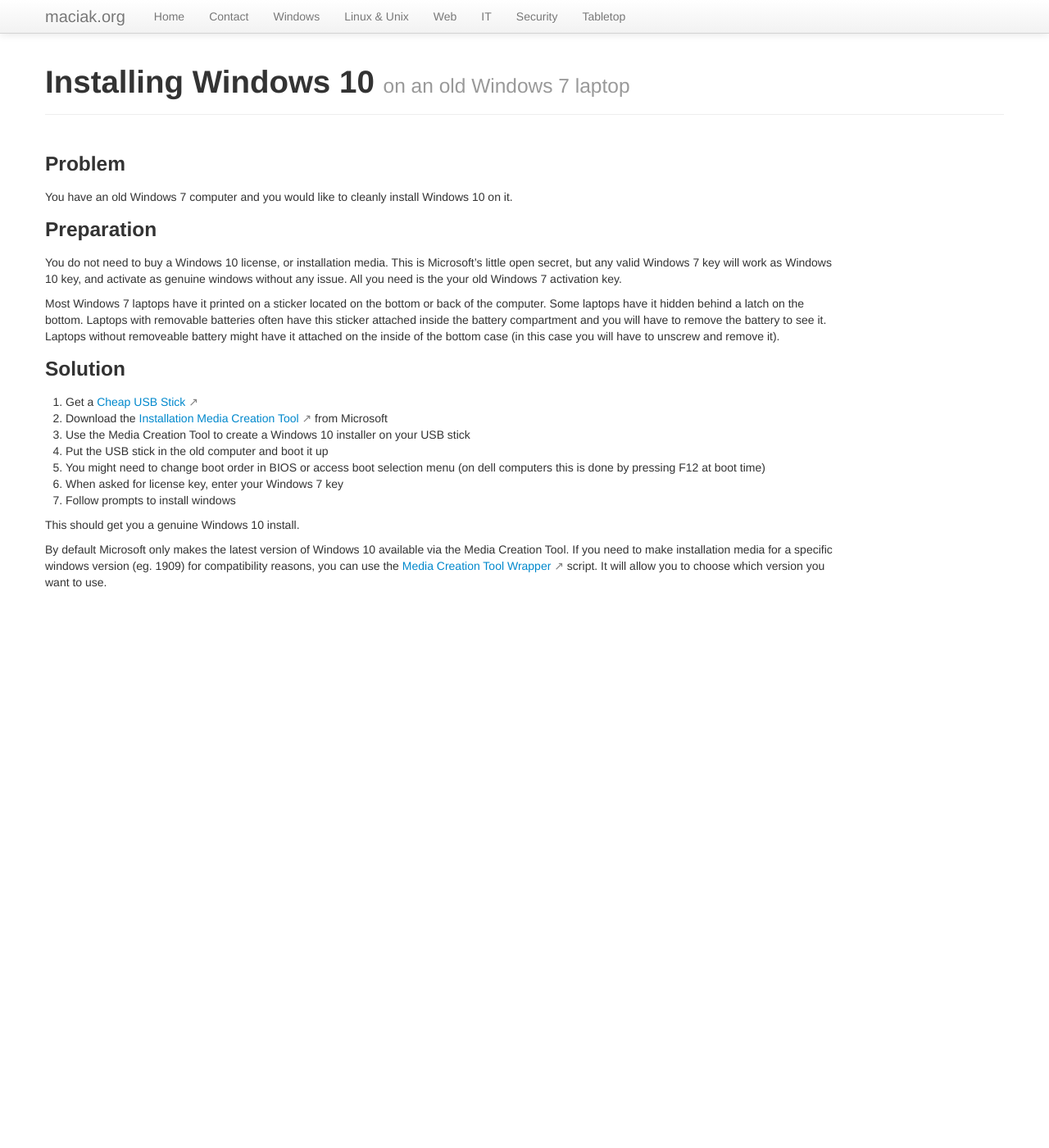
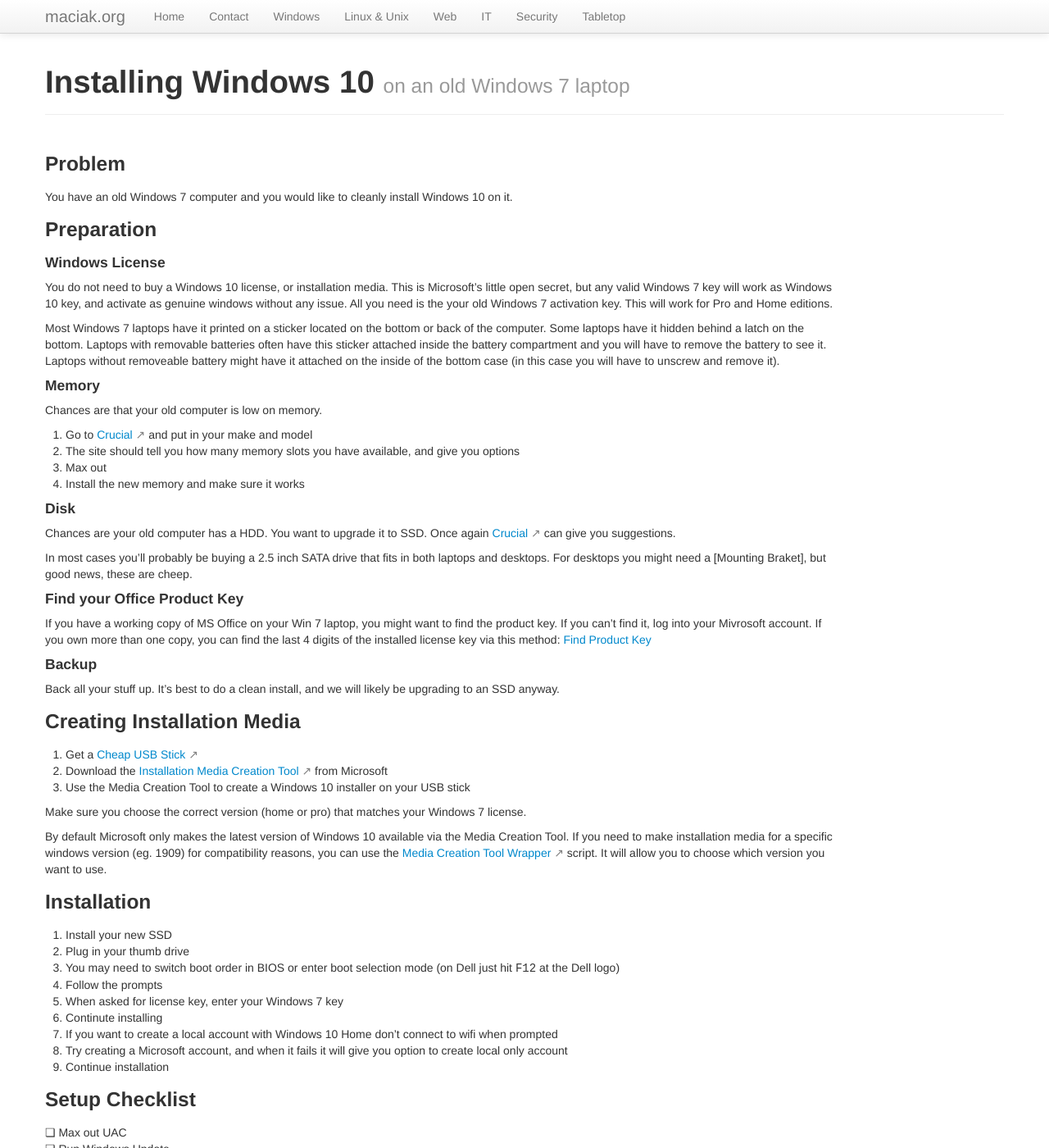
Before and after one commit to maciakl/maciak.org, a Jekyll site: the page built from _kb/win10.md, in a window 1280 px wide and 1400 px high. Shown: the whole window at 82% size. Built offline with Jekyll 4.4.1, drawn with Linux system fonts in a browser that asks for light colours; some of the changed text lies outside the part shown.

Commit message:
lots of studff

````diff
--- a/_kb/win10.md
+++ b/_kb/win10.md
@@ -11,28 +11,104 @@
 
 ### Preparation
 
-You do not need to buy a Windows 10 license, or installation media. This is Microsoft's little open secret, but any valid Windows 7 key will work as Windows 10 key, and activate as genuine windows without any issue. All you need is the your old Windows 7 activation key.
+#### Windows License
+
+You do not need to buy a Windows 10 license, or installation media. This is Microsoft's little open secret, but any valid Windows 7 key will work as Windows 10 key, and activate as genuine windows without any issue. All you need is the your old Windows 7 activation key. This will work for Pro and Home editions.
 
 Most Windows 7 laptops have it printed on a sticker located on the bottom or back of the computer. Some laptops have it hidden behind a latch on the bottom. Laptops with removable batteries often have this sticker attached inside the battery compartment and you will have to remove the battery to see it. Laptops without removeable battery might have it attached on the inside of the bottom case (in this case you will have to unscrew and remove it).
 
-### Solution
+#### Memory
 
+Chances are that your old computer is low on memory.
 
+1. Go to [Crucial] and put in your make and model
+1. The site should tell you how many memory slots you have available, and give you options
+1. Max out
+1. Install the new memory and make sure it works
+
+#### Disk
+
+Chances are your old computer has a HDD. You want to upgrade it to SSD. Once again [Crucial] can give you suggestions.
+
+In most cases you'll probably be buying a 2.5 inch SATA drive that fits in both laptops and desktops. For desktops you might need a [Mounting Braket], but good news, these are cheep.
+
+#### Find your Office Product Key
+
+If you have a working copy of MS Office on your Win 7 laptop, you might want to find the product key. If you can't find it, log into your Mivrosoft account. If you own more than one copy, you can find the last 4 digits of the installed license key via this method: [Find Product Key]
+
+#### Backup
+
+Back all your stuff up. It's best to do a clean install, and we will likely be upgrading to an SSD anyway.
+
+### Creating Installation Media
 
 1. Get a [Cheap USB Stick]
 1. Download the [Installation Media Creation Tool] from Microsoft
 1. Use the Media Creation Tool to create a Windows 10 installer on your USB stick
-1. Put the USB stick in the old computer and boot it up
-1. You might need to change boot order in BIOS or access boot selection menu (on dell computers this is done by pressing F12 at boot time)
-1. When asked for license key, enter your Windows 7 key
-1. Follow prompts to install windows
 
-This should get you a genuine Windows 10 install.
+Make sure you choose the correct version (home or pro) that matches your Windows 7 license.
 
 By default Microsoft only makes the latest version of Windows 10 available via the Media Creation Tool. If you need to make installation media for a specific windows version (eg. 1909) for compatibility reasons, you can use the [Media Creation Tool Wrapper] script. It will allow you to choose which version you want to use.
+
+### Installation
+
+1. Install your new SSD
+1. Plug in your thumb drive
+1. You may need to switch boot order in BIOS or enter boot selection mode (on Dell just hit <kbd>F12</kbd> at the Dell logo)
+1. Follow the prompts
+1. When asked for license key, enter your Windows 7 key
+1. Continute installing
+1. If you want to create a local account with Windows 10 Home don't connect to wifi when prompted
+1. Try creating a Microsoft account, and when it fails it will give you option to create local only account
+1. Continue installation
+
+
+### Setup Checklist
+
+&#10063; Max out UAC
+&#10063; Run Windows Update
+&#10063; Disable tips on lock screen
+&#10063; Disable suggestions in Start Menu
+&#10063; Disable combine in taskbar
+&#10063; Enable Storage Sense (System &rarr; Storage)
+&#10063; Disable unneeded tray icons
+&#10063; Disable OneDrive if needed
+&#10063; Unpin unneeded icons from taskbar
+&#10063; Change Computer and Workgroup name
+&#10063; Enable Admin:
+```batch
+net user Administrator /active:yes
+```
+&#10063; Change Admin pwd:
+```batch
+net user Administrator pwd
+```
+&#10063; Install MS Office & activate it with your product key
+&#10063; Alternatively install Libre Office instead
+&#10063; Install Chrome & Firefox
+&#10063; Install Zoom & Skype
+&#10063; Install iTunes & VLC
+&#10063; Install TeamViewer
+&#10063; Install Silverlight & Air
+&#10063; Install Malwarebytes
+&#10063; Organize Start Menu
+&#10063; Set Browser home pages
+&#10063; Install uBlock Origin
+&#10063; Install Https Everywhere
+&#10063; Install Malwarebytes Browser Guard
+&#10063; Install Adobe Reader & set it as default
+&#10063; Change Adobe Security Settings
+&#10063; Set up [Shadowcopy]
+&#10063; Drop down to regular user
+
 
 
 
 [Cheap USB Stick]: https://amzn.to/3kvsdhb
+[CPU-Z]: https://www.cpuid.com/softwares/cpu-z.html
+[Crucial]: https://crucial.com
+[Mounting Bracket]: https://amzn.to/2NVHXxT
 [Installation Media Creation Tool]: https://www.microsoft.com/en-us/software-download/windows10
 [Media Creation Tool Wrapper]: https://gist.github.com/AveYo/c74dc774a8fb81a332b5d65613187b15
+[Find Product Key]: /kb/prodkeyview/
+[Shadowcopy]: /kb/shadowcopy
````
Also changed, not shown: _kb/ext.md (added, +53 -0 lines), _kb/winactiv.md (added, +26 -0 lines), _kb/winpe.md (added, +85 -0 lines), _kb/winrepair.md (added, +132 -0 lines), _kb/winup.md (added, +31 -0 lines), it.md (+34 -10 lines).
